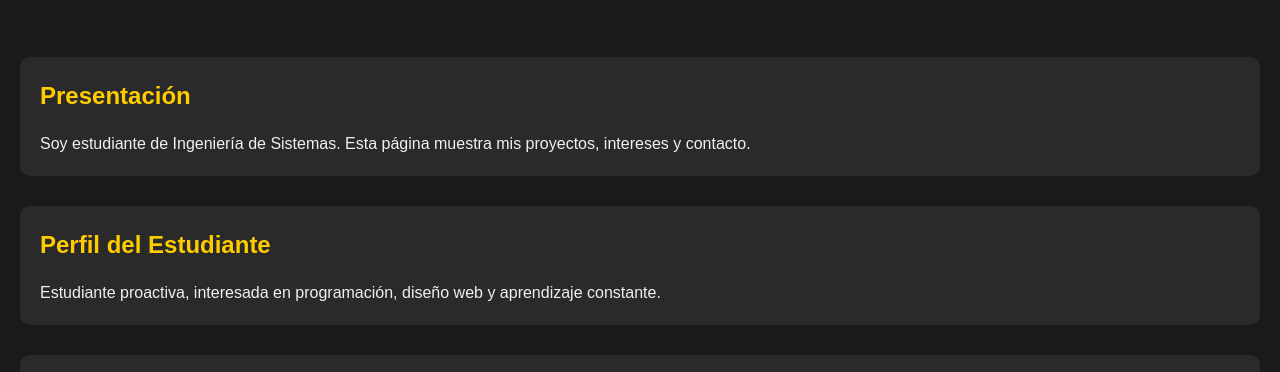
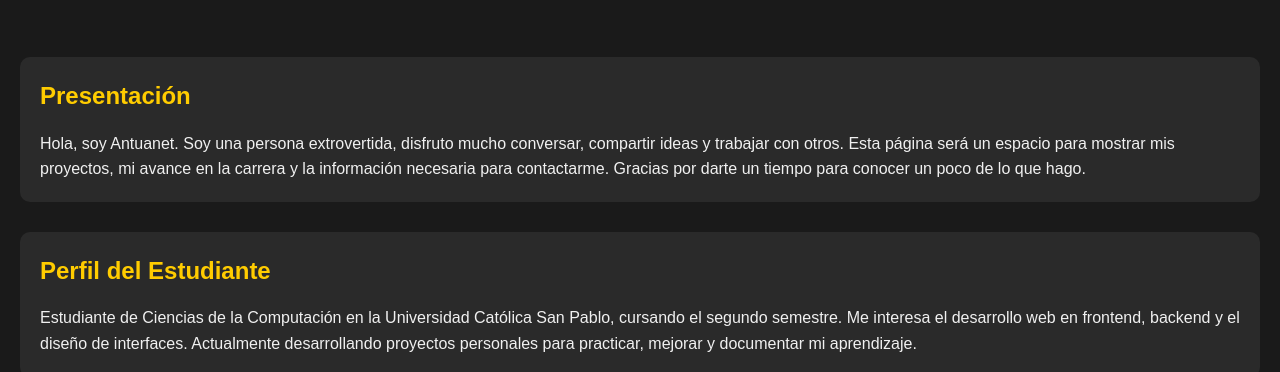
Before and after one commit to carpiochavez1602/pagina-web, a plain HTML site: page index.html in a window 1280 px wide. Shown: the part 402-774 px from the top of the page. Drawn offline with Linux system fonts and the light colour scheme.

Commit message:
Actualizar presentacion y perfil del estudiante

```diff
--- a/index.html
+++ b/index.html
@@ -19,13 +19,19 @@
     <!-- SECCIÓN PRESENTACIÓN -->
     <section id="presentacion">
         <h2>Presentación</h2>
-        <p>Soy estudiante de Ingeniería de Sistemas. Esta página muestra mis proyectos, intereses y contacto.</p>
+        <p>Hola, soy Antuanet.
+
+Soy una persona extrovertida, disfruto mucho conversar, compartir ideas y trabajar con otros. Esta página será un espacio para mostrar mis proyectos, mi avance en la carrera y la información necesaria para contactarme.
+
+Gracias por darte un tiempo para conocer un poco de lo que hago.</p>
     </section>
 
     <!-- SECCIÓN PERFIL -->
     <section id="perfil">
         <h2>Perfil del Estudiante</h2>
-        <p>Estudiante proactiva, interesada en programación, diseño web y aprendizaje constante.</p>
+        <p>Estudiante de Ciencias de la Computación en la Universidad Católica San Pablo, cursando el segundo semestre.
+Me interesa el desarrollo web en frontend, backend y el diseño de interfaces.
+Actualmente desarrollando proyectos personales para practicar, mejorar y documentar mi aprendizaje.</p>
     </section>
 
     <!-- SECCIÓN CURSOS -->
```
Also changed, not shown: images/fotopersonal.jpg.
